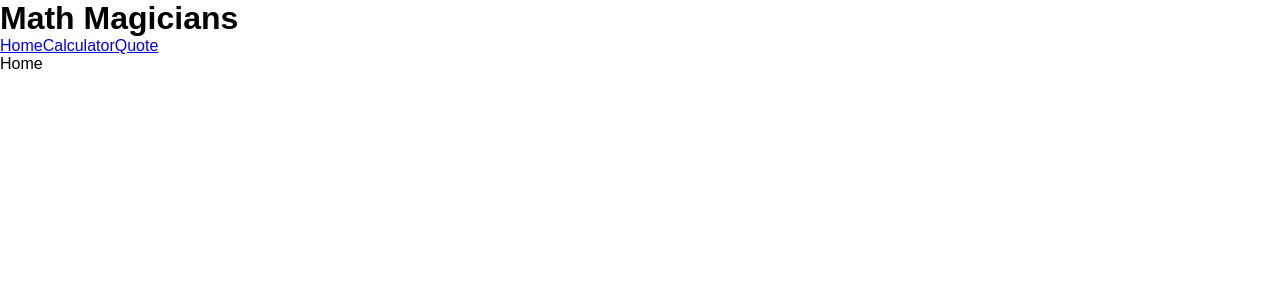
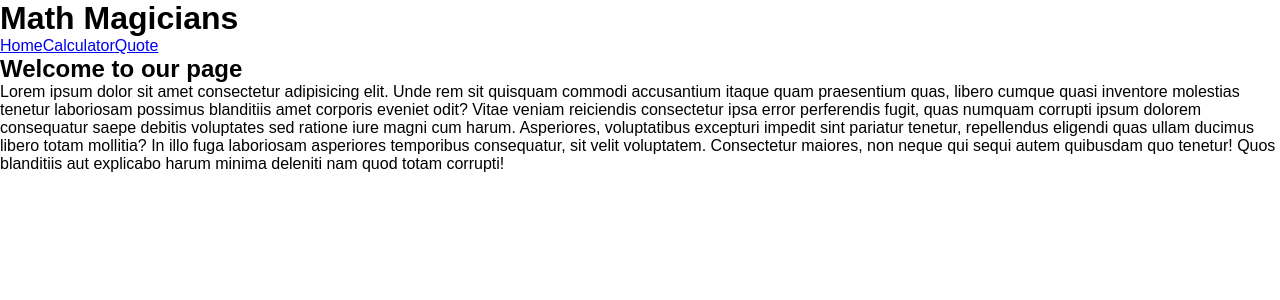
Before and after one commit to MrBrN197/Math-Magicians, a React (Create React App) app: page / in a window 1280 px wide. Shown: the top 300 px of the page. Built offline with nearby package versions, Linux system fonts and the light colour scheme.

Commit message:
Add `Home` page content

```diff
--- a/src/App.js
+++ b/src/App.js
@@ -8,7 +8,7 @@
   <>
     <Header />
     <Switch>
-      <Route path="/">
+      <Route path="/" exact>
         <Home />
       </Route>
       <Route path="/calculator">
--- a/src/pages/Home.js
+++ b/src/pages/Home.js
@@ -1,5 +1,21 @@
 const Home = () => (
-  <div>Home</div>
+  <div>
+    <h2>Welcome to our page</h2>
+    <p>
+      Lorem ipsum dolor sit amet consectetur adipisicing elit.
+      Unde rem sit quisquam commodi accusantium itaque
+      quam praesentium quas, libero cumque quasi inventore molestias
+      tenetur laboriosam possimus blanditiis amet corporis eveniet
+      odit? Vitae veniam reiciendis consectetur ipsa error perferendis
+      fugit, quas numquam corrupti ipsum dolorem consequatur saepe debitis
+      voluptates sed ratione iure magni cum harum. Asperiores, voluptatibus
+      excepturi impedit sint pariatur tenetur, repellendus eligendi quas
+      ullam ducimus libero totam mollitia? In illo fuga laboriosam asperiores temporibus
+      consequatur, sit velit voluptatem. Consectetur maiores, non neque qui sequi autem
+      quibusdam quo tenetur! Quos blanditiis aut explicabo harum minima deleniti nam
+      quod totam corrupti!
+    </p>
+  </div>
 );
 
 export default Home;
```
